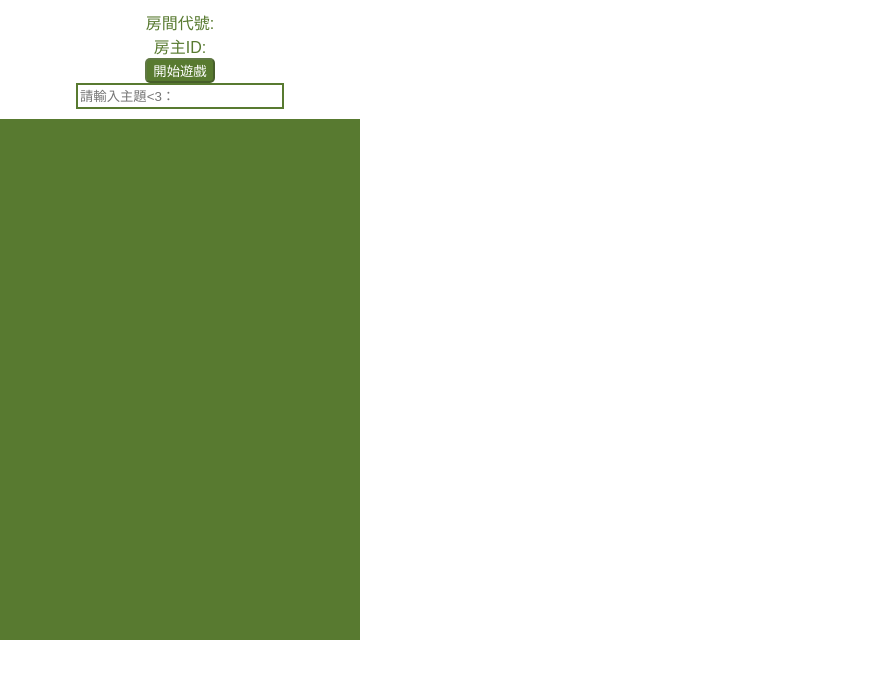
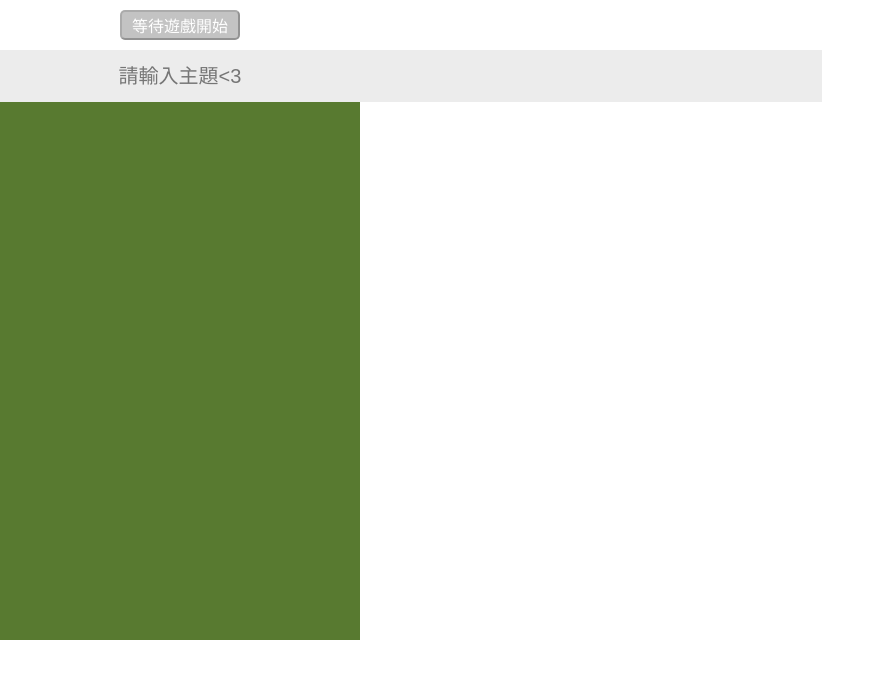
Before and after one commit to Xiaolongbao-CCU/creative, a React app: page /Game in a window 1280 px wide. Shown: the top 678 px of the page, without its empty margins (0-885 px from the left). Built offline with nearby package versions, Linux system fonts and the light colour scheme.

Commit message:
stickyNote done

```diff
--- a/package.json
+++ b/package.json
@@ -4,6 +4,7 @@
   "private": true,
   "dependencies": {
     "autoprefixer": "7.1.6",
+    "autosize": "^4.0.0",
     "babel-core": "6.26.0",
     "babel-eslint": "7.2.3",
     "babel-jest": "20.0.3",
--- a/src/Game.js
+++ b/src/Game.js
@@ -32,22 +32,21 @@ class Game extends Component {
         return (
             <Background>
                 <Fixedtheme>
-                    房間代號:{this.props.roomID}<br></br>
-                    房主ID:{this.props.roomOwner}<br></br>
+                    {/* 房間代號:{this.props.roomID}<br></br> */}
+                    {/* 房主ID:{this.props.roomOwner}<br></br> */}
                     {/* debug用 */}
                     <GameStartButton isRoomOwnerOrNot={this.state.userID === this.props.roomOwner}></GameStartButton>
                     <div id='timer'></div>
-                    <IdeaInput placeholder='請輸入主題<3：'></IdeaInput>
+                    <IdeaInput placeholder='請輸入主題<3'></IdeaInput>
                 </Fixedtheme>
                 <NoteArea>
-
                     <Sticker stickyArray={this.state.stickyArray}></Sticker>
                 </NoteArea>
                 <NewNoteButton onClick={()=>{
                     this.props.dispatch({
                         type: 'addStickyNote'
                     })
-                    console.log(this);
+                    // console.log(this);
                 }}/>
             </Background>
         );
@@ -55,8 +54,8 @@ class Game extends Component {
 }
 const mapStateToProps = state => {
     return {
-        roomID: state.roomID,
-        roomOwner: state.roomOwner,
+        roomID: state.room.roomID,
+        roomOwner: state.room.roomOwner,
     }
 }
 export default withRouter(connect(mapStateToProps)(Game));
@@ -82,26 +81,28 @@ const Fixedtheme = styled.div`
     flex-direction: column;
     align-items: center;
     width: 100%;
-    padding: 10px;
     background-color: #FFF;
     color: ${milkshop};
     text-align: center;
-    button {
+    /* button {
         background: ${milkshop};
         color: white;
         border-radius: 5px;
-    }
+    } */
 `
 const IdeaInput = styled.input`
-    width: 200px;
-    height: 20px;
+    width: 100%;
+    height: 50px;
     color: palevioletred;
-    border: 2px solid ${milkshop};
+    background: rgba(192,192,192,0.3);
+    border: 0px;
+    text-align: center;
+    font-size: 20px;
 `
 const NoteArea = styled.div`
     width: 100%;
     height: 4000px;
-    margin-top: 120px;
+    margin-top: 110px;
     /* debug */
     background: ${milkshop};
     color: white;
--- a/src/GameStartButton.js
+++ b/src/GameStartButton.js
@@ -1,5 +1,6 @@
 import React from 'react';
 import {connect} from 'react-redux';
+import styled from 'styled-components';
 
 const countDownTimer = ()=> {
     document.getElementById('timer').style.display = 'block';
@@ -32,7 +33,7 @@ const countDownTimer = ()=> {
 
 const GameStartButton = ({isRoomOwnerOrNot}) => {
     if(isRoomOwnerOrNot){
-        return <button
+        return <Button
         id="startTimer"
         onClick={
             ()=>{countDownTimer()}
@@ -40,16 +41,27 @@ const GameStartButton = ({isRoomOwnerOrNot}) => {
     >
     {/* 你是房主，請按開始遊戲 */}
     開始遊戲
-    </button>
+    </Button>
 
     } else {
-        return <button
+        return <Button
             disabled
+            primary
         >
         {/* 你不是房主，請稍後，遊戲馬上開始 */}
-        開始遊戲
-        </button>
+        等待遊戲開始
+        </Button>
     }
 }
 
 export default connect()(GameStartButton);
+
+const Button = styled.button`
+    height: 30px;
+    width: 120px;
+    margin: 10px 0;
+    background-color : ${props => props.primary ? 'rgba(192,192,192,0.95)' : '#587a30'};
+    color: white;
+    border-radius: 5px;
+    font-size: 16px;
+`
--- a/src/Sticker.js
+++ b/src/Sticker.js
@@ -1,11 +1,14 @@
 import React, { Component } from 'react';
 import styled from 'styled-components';
 import { connect } from 'react-redux';
+import StickyNote from './StickyNote'
 
 class Sticker extends Component {
+
     render() {
-        let stickyNote = this.props.stickyArray.map((elem,index)=>{
-            return  <StickyNote
+        let stickyNotes = this.props.stickyArray.map((elem,index)=>{
+            return  (
+                        <StickyNote
                             id={index}
                             key={index}
                             value={elem}
@@ -15,34 +18,15 @@ class Sticker extends Component {
                                         data: e.target.value,
                                         key: e.target.id
                                     });
-                        }}></StickyNote> ;
+                            }}
+                            // onKeyUp={(e) => { this.auto_grow(e.target)}}>
+                            >
+                        </StickyNote>
+                    );
           });
           return <Wrapper className='container' //ref={this.dragulaDecorator}
           >
-               {stickyNote}
-
-               {/* onClick={this.props.children.addCard()} */}
-               {/* <StickyNote>
-                    <div>Swap me around</div>
-               </StickyNote>
-               <StickyNote>
-                    <div>Swap her around</div>
-               </StickyNote>
-               <StickyNote>
-                    Swap him around
-               </StickyNote>
-               <StickyNote>
-                    Swap them around
-               </StickyNote>
-               <StickyNote>
-                    Swap us around
-               </StickyNote>
-               <StickyNote>
-                    Swap things around
-               </StickyNote>
-               <StickyNote>
-                    Swap everything around
-               </StickyNote> */}
+               {stickyNotes}
           </Wrapper>;
      }
      // dragulaDecorator = (componentBackingInstance) => {
@@ -60,17 +44,20 @@ const mapStateToProps = state => {
 export default connect(mapStateToProps)(Sticker);
 // 黏到store
 
-const StickyNote= styled.input`
-     display:flex;
-     padding:6px;
-     margin:3px auto;
-     width:97%;
-     height:50px;
-     box-sizing:border-box;
-`;
+// const StickyNoteStyle = styled.div`
+//      /* padding: 6px; */
+//      margin: 3px auto;
+//      width: 97%;
+//      resize: none;
+//      overflow: hidden;
+//      min-height: 30px;
+//      /* box-sizing:border-box; */
+//      font-size: 30px;
+// `;
 const Wrapper= styled.div`
      display:flex;
      flex-direction:column;
+     align-items: center;
 
 `;
 
```
Also changed, not shown: 1 other file (tests, documents, lock files or other folders). Lines whose indentation alone changed are shown as unchanged.
